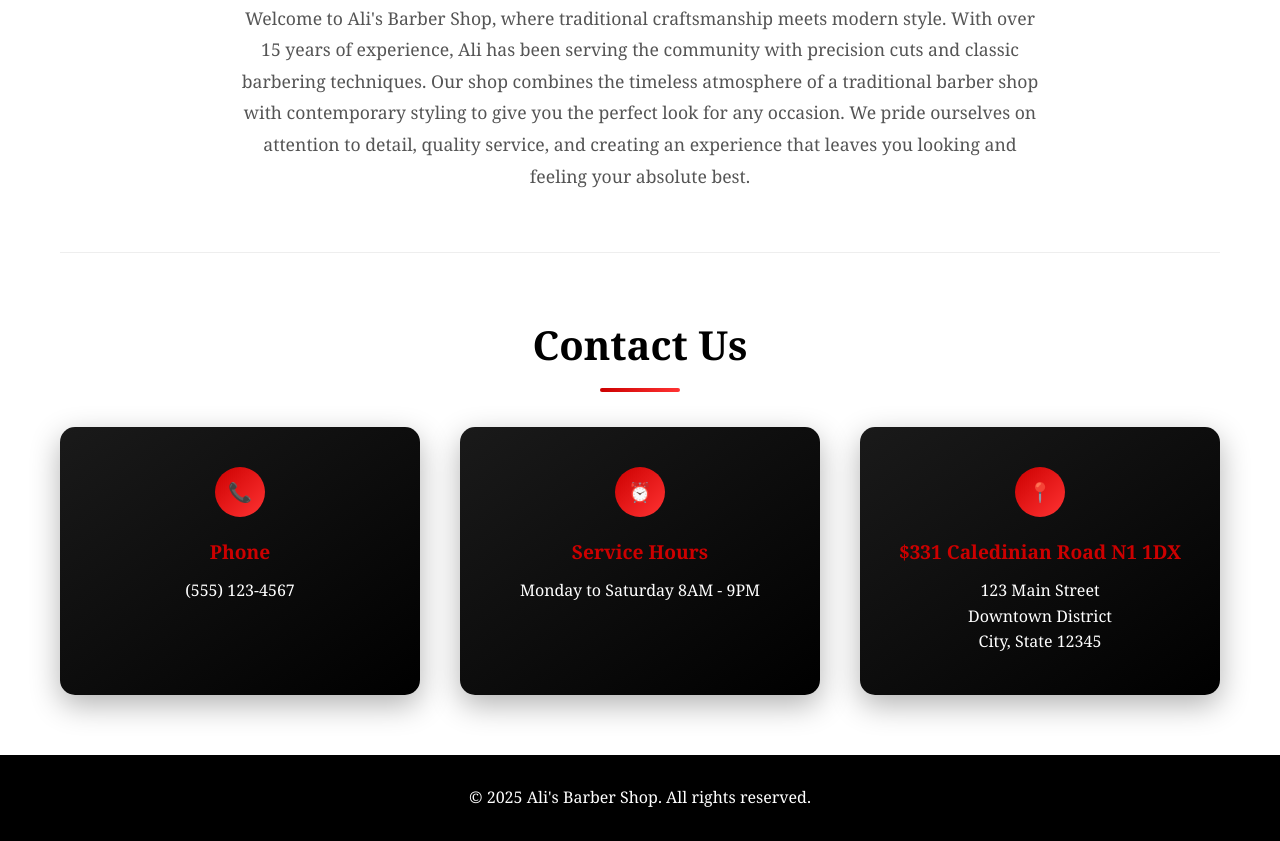
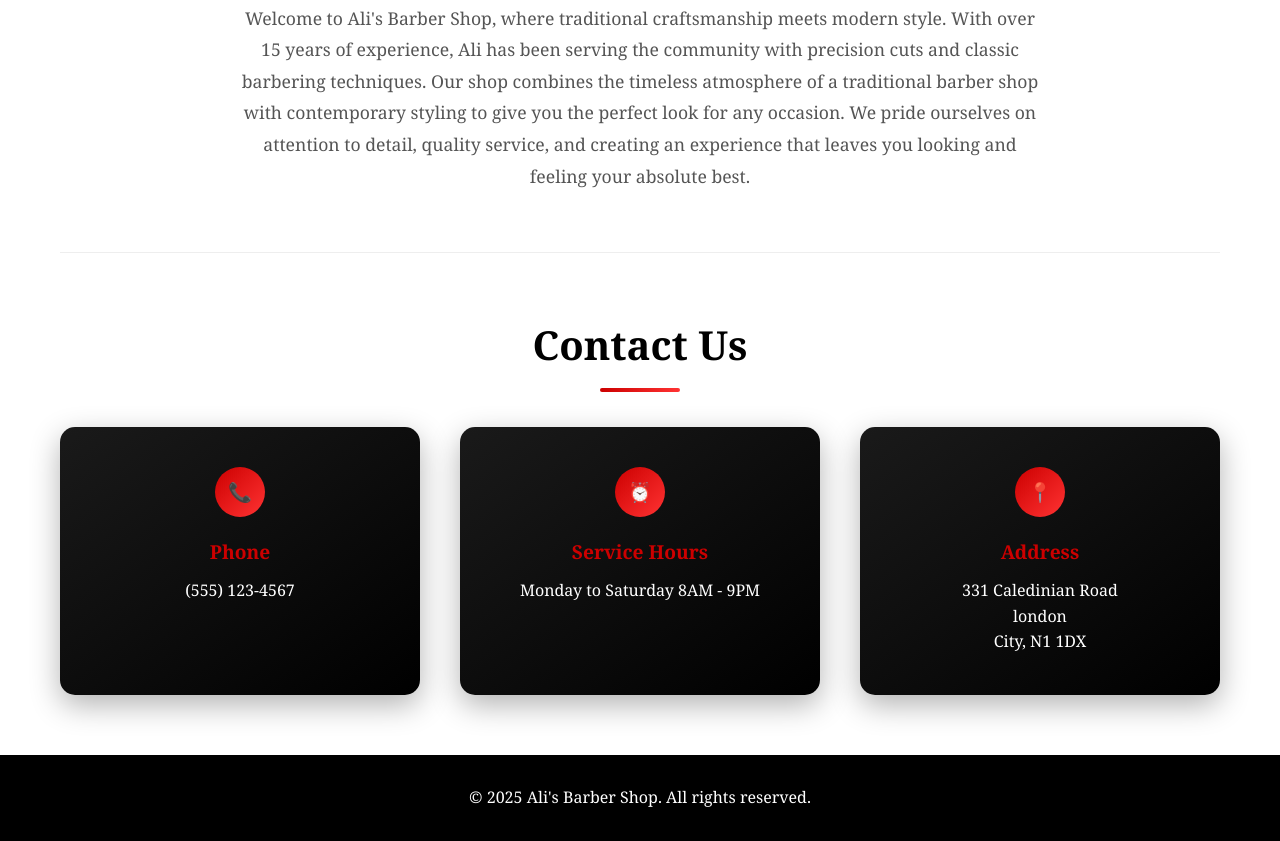
Before and after one commit to Algabeyre/barber, a plain HTML site: page index.html in a window 1280 px wide. Shown: the part 1032-1873 px from the top of the page. Drawn offline with Linux system fonts and the light colour scheme.

Commit message:
Update index.html

```diff
--- a/index.html
+++ b/index.html
@@ -553,11 +553,11 @@
                     </div>
                     <div class="contact-item">
                         <div class="contact-icon">📍</div>
-                        <div class="contact-label">$331 Caledinian Road N1 1DX </div>
+                        <div class="contact-label">Address </div>
                         <div class="contact-info">
-                            123 Main Street<br>
-                            Downtown District<br>
-                            City, State 12345
+                            331 Caledinian Road <br>
+                            london <br>
+                            City, N1 1DX
                         </div>
 
 
```
